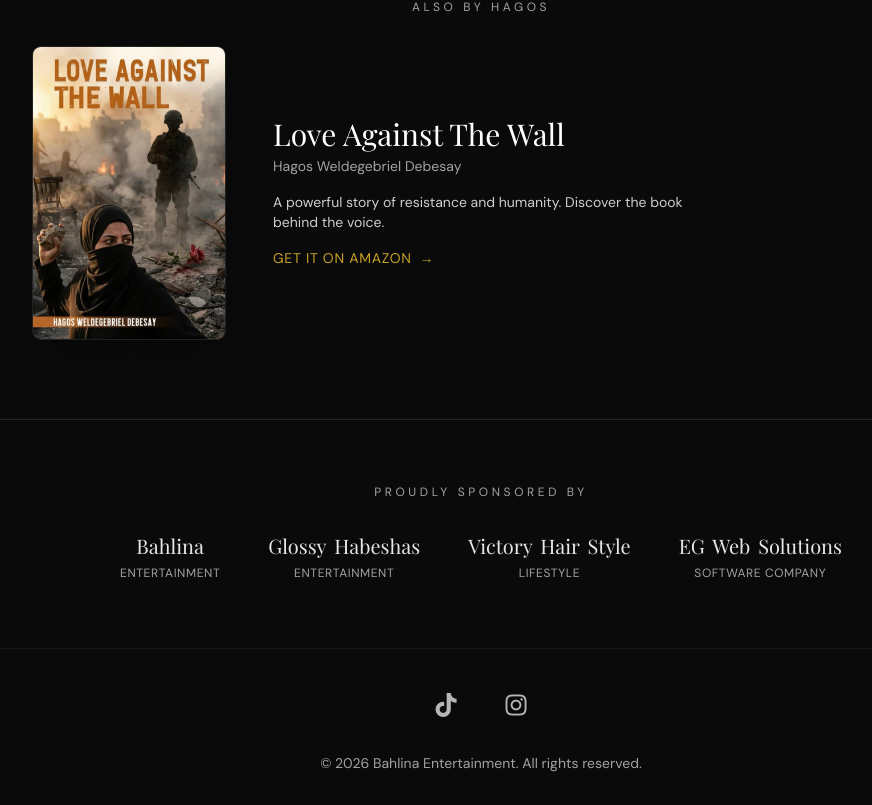
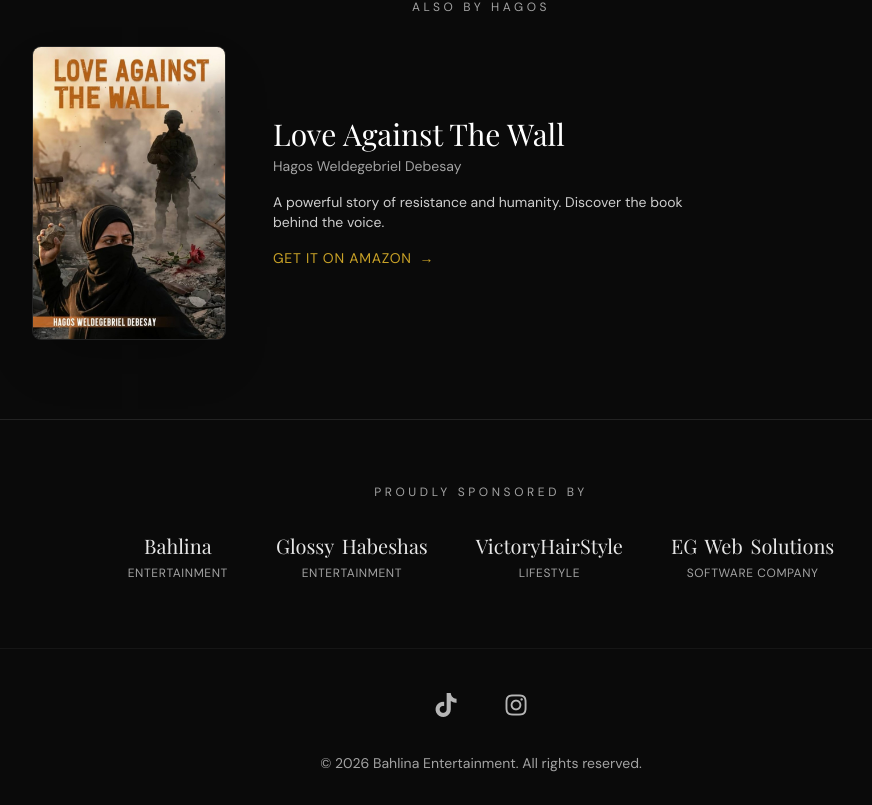
Before and after one commit to Eyobiel-12/hagos-suzinino, a Next.js app: page / in a window 1280 px wide. Shown: the part 3042-3847 px from the top of the page, without its empty margins (159-1031 px from the left). Built offline with nearby package versions, Linux system fonts and the light colour scheme; a web font is replaced by a local one.

Commit message:
Fix sponsor name to VictoryHairStyle

```diff
--- a/components/Footer.tsx
+++ b/components/Footer.tsx
@@ -5,7 +5,7 @@ import { motion } from "framer-motion";
 const SPONSORS = [
   { name: "Bahlina", label: "Entertainment" },
   { name: "Glossy Habeshas", label: "Entertainment" },
-  { name: "Victory Hair Style", label: "Lifestyle" },
+  { name: "VictoryHairStyle", label: "Lifestyle" },
   { name: "EG Web Solutions", label: "Software Company", url: "https://www.egwebsolutions.nl/" },
 ];
 
```
Also changed, not shown: 2 other files (tests, documents, lock files or other folders).
